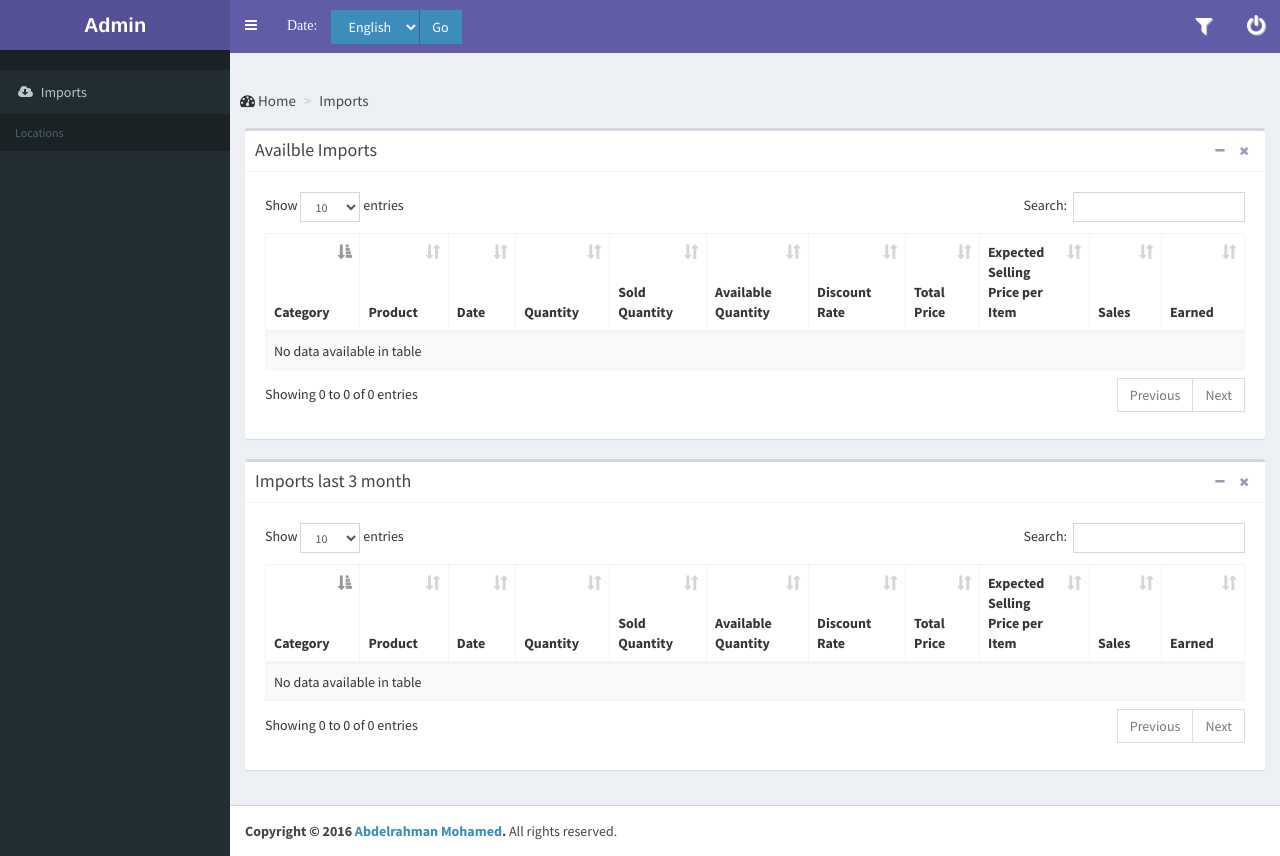
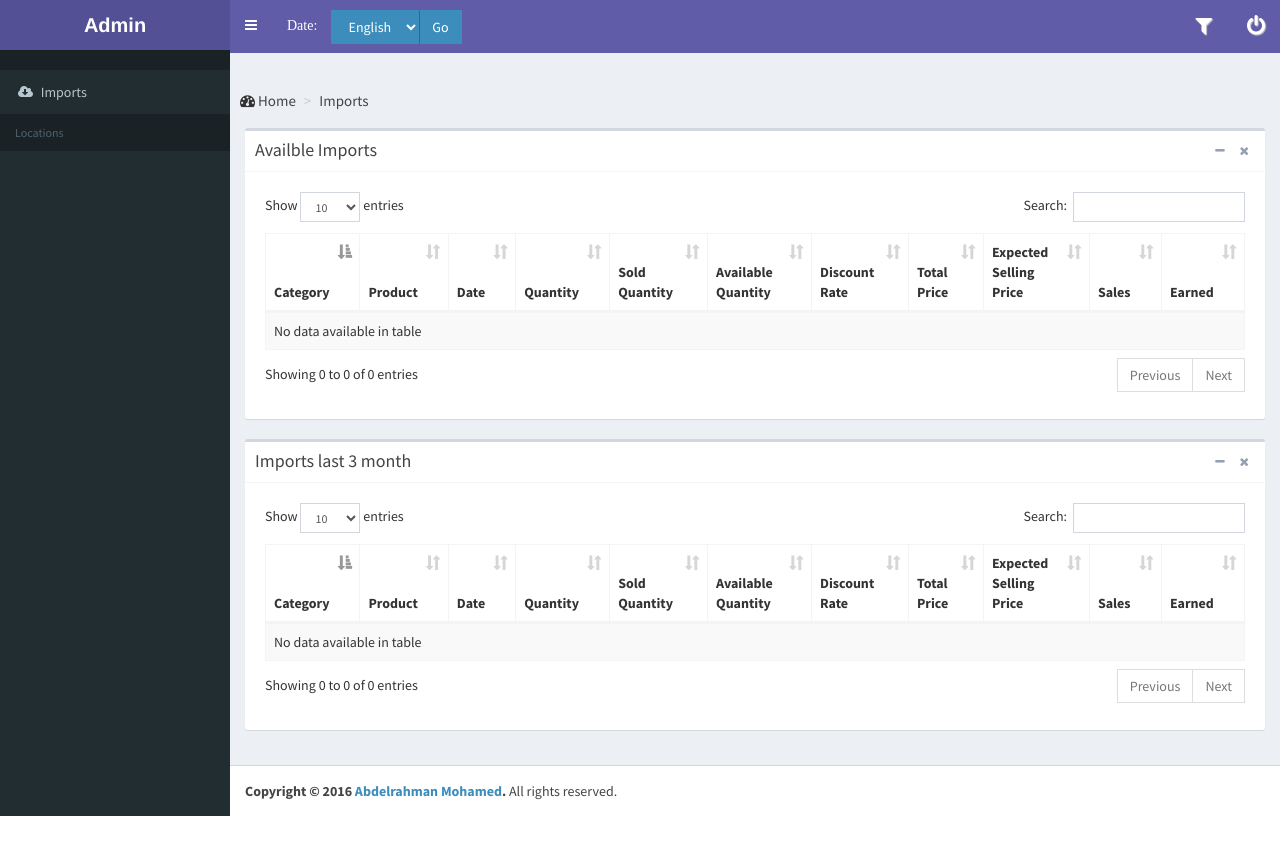
Before and after one commit to abdofawzi5/Store, a Django app: template templates/StockDashboard/importsDetails.html in a window 1280 px wide. After the commit the page ends 816 px from the top, so only its background shows below. Run offline with Django 3.2, Linux system fonts and the light colour scheme; the template is opened without the code that fills it, so the values that code supplies are empty; some libraries are stand-ins or nearby versions.

```diff
--- a/templates/StockDashboard/importsDetails.html
+++ b/templates/StockDashboard/importsDetails.html
@@ -37,7 +37,7 @@
                   <th>{% trans "Available Quantity" %}</th>
                   <th>{% trans "Discount Rate" %}</th>
                   <th>{% trans "Total Price" %}</th>
-                  <th>{% trans "Expected Selling Price per Item" %}</th>
+                  <th>{% trans "Expected Selling Price" %}</th>
                   <th>{% trans "Sales" %}</th>
                   <th>{% trans "Earned" %}</th>
                 </tr>
@@ -98,7 +98,7 @@
                   <th>{% trans "Available Quantity" %}</th>
                   <th>{% trans "Discount Rate" %}</th>
                   <th>{% trans "Total Price" %}</th>
-                  <th>{% trans "Expected Selling Price per Item" %}</th>
+                  <th>{% trans "Expected Selling Price" %}</th>
                   <th>{% trans "Sales" %}</th>
                   <th>{% trans "Earned" %}</th>
                 </tr>
```
Also changed, not shown: locale/ar/LC_MESSAGES/django.po, 1 other file.
